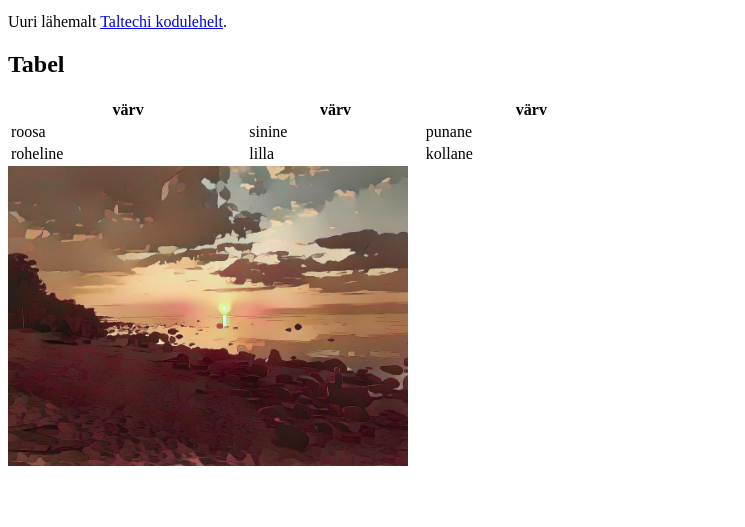
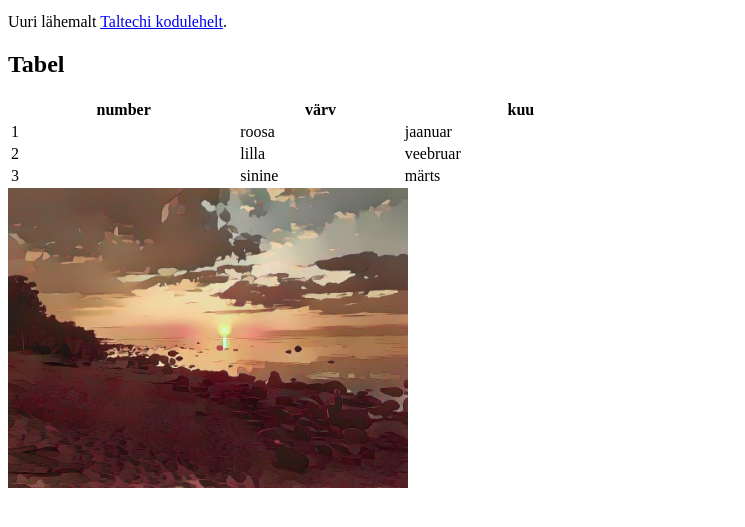
Before and after one commit to caruut/caruut.github.io, a plain HTML site: page index.html in a window 1280 px wide. Shown: the part 127-654 px from the top of the page, without its empty margins (0-745 px from the left). Drawn offline with Linux system fonts and the light colour scheme.

Commit message:
Update index.html

```diff
--- a/index.html
+++ b/index.html
@@ -11,19 +11,24 @@
     <h2>Tabel</h2>
     <table style="width:50%">
       <tr>
+        <th>number</th>
         <th>värv</th>
-        <th>värv</th>
-        <th>värv</th>
+        <th>kuu</th>
       </tr>
       <tr>
+        <td>1</td>
         <td>roosa</td>
-        <td>sinine</td>
-        <td>punane</td>
+        <td>jaanuar</td>
       </tr>
       <tr>
-        <td>roheline</td>
+        <td>2</td>
         <td>lilla</td>
-        <td>kollane</td>
+        <td>veebruar</td>
+      </tr>
+      <tr>
+        <td>3</td>
+        <td>sinine</td>
+        <td>märts</td>
       </tr>
     </table>
     <img src="pilt.jpg" alt="Paldiski" width="400">
```
